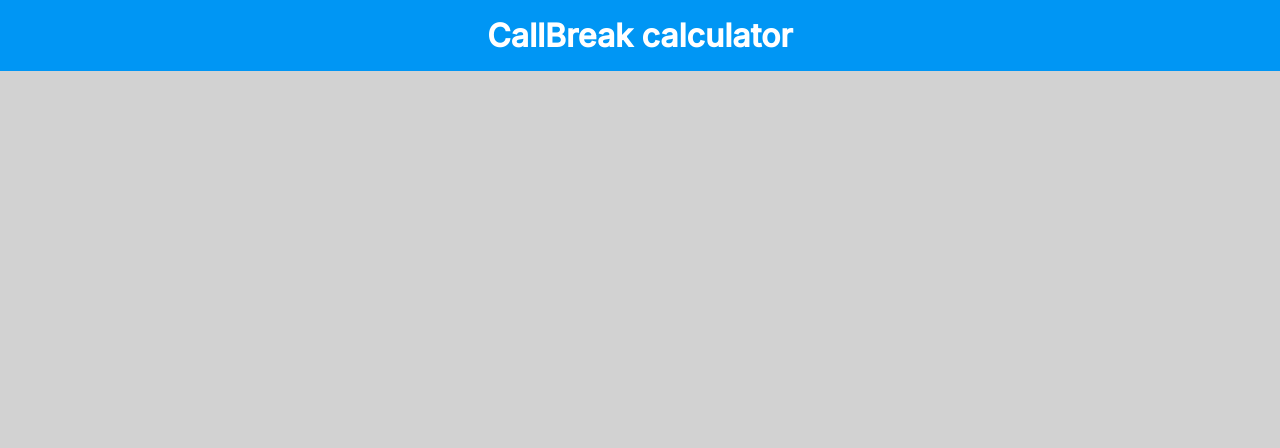
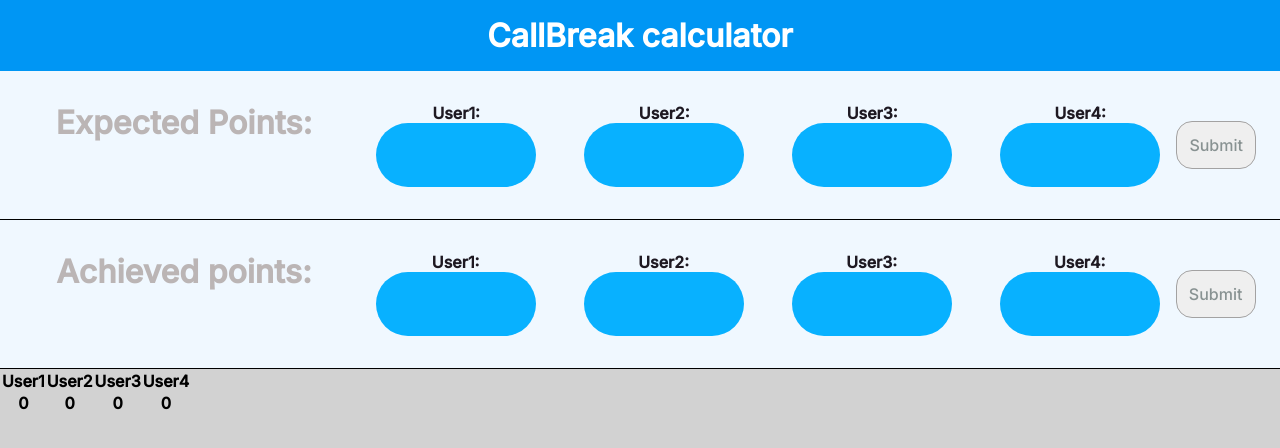
Before and after one commit to samratcodes/Callbreak_calculator, a plain HTML site: page index.html in a window 1280 px wide. Drawn offline with Linux system fonts and the light colour scheme.

Commit message:
Feat: input section

```diff
--- a/index.html
+++ b/index.html
@@ -13,6 +13,78 @@
     <Header>
         <div class="Headertext"> CallBreak calculator </div>
     </Header>
+    <div class="main">
+   <div class="maininput">
+    <div class="expectedinput">
+     <div class="expectedpoints">
+        Expected Points:
+     </div>
+    <form >
+       <div class="user1 user" >
+        <label for="user1">User1:</label>
+        <input type="number" name="user1" id="user1">
+        </div>
+        <div class="user2 user">
+         <label for="user2">User2:</label>
+        <input type="number" name="user2" id="user2">
+        </div>
+         <div class="user3 user">
+         <label for="user3">User3:</label>
+        <input type="number" name="user3" id="user3">
+        </div>
+         <div class="user4 user">
+         <label for="user4">User4:</label>
+        <input type="number" name="user4" id="user4">
+        </div>
+        <button type="submit">Submit</button>
+    </form>
+   </div>
+    <div class="Achievedinput ">
+     <div class="Achievedpoints">
+          Achieved points:
+     </div>
+    <form >
+       <div class="user1 user" >
+        <label for="user1">User1:</label>
+        <input type="number" name="user1" id="user1">
+        </div>
+        <div class="user2 user">
+         <label for="user2">User2:</label>
+        <input type="number" name="user2" id="user2">
+        </div>
+         <div class="user3 user">
+         <label for="user3">User3:</label>
+        <input type="number" name="user3" id="user3">
+        </div>
+         <div class="user4 user">
+         <label for="user4">User4:</label>
+        <input type="number" name="user4" id="user4">
+        </div>
+        <button type="submit">Submit</button>
+    </form>
+   </div>
+   </div>
+   <div class="pointstable">
+    <table>
+        <thead>
+         <tr>
+            <th>User1</th>
+             <th>User2</th>
+              <th>User3</th>
+               <th>User4</th>
+         </tr>
+        </thead>
+        <tbody>
+            <tr>
+                <th>0</th>
+                <th>0</th>
+                <th>0</th>
+                <th>0</th>
+            </tr>
+        </tbody>
+    </table>
+   </div>
+   </div>
     <script src="script.js"></script>
 </body>
 </html>
--- a/style.css
+++ b/style.css
@@ -1,6 +1,7 @@
 
 *{padding: 0;
     margin: 0;
+      font-family: 'Inter', sans-serif;
 }body{
     height: 100vh;
 background-color:rgb(210, 210, 210);
@@ -14,7 +15,70 @@ Header{
 .Headertext{
     font-size: 2rem;
     color: rgb(255, 255, 255);
-    font-family: 'Inter', sans-serif;
 font-weight:800;
 
 }
+form{
+    display: flex;
+    align-items: center;
+
+}
+input{
+    margin:0rem 1rem;
+    height: 4rem;
+    width: 10rem;
+    background-color: rgb(8, 177, 255);
+    border: none;
+    border-radius:2rem;
+    font-size: 2rem;
+    display: flex;
+    justify-content: center;
+    transition: 500ms;
+}
+input:hover{
+    background-color: rgb(157, 171, 171);
+    border: none;
+}
+input:focus{
+    border-radius:1rem;
+     background-color: rgb(202, 220, 220);
+}
+
+
+.user{
+    display: flex;
+    flex-direction: column;
+    justify-content: center;
+    align-items: center;
+    margin-left: 1rem;
+    color: beige;
+    font-weight: 700;
+    font-size: 1rem;
+}
+.expectedinput,.Achievedinput{
+    display: flex;
+     color: rgb(187, 181, 181);
+     padding: 1rem 0rem;
+      background-color: aliceblue;
+      justify-content: center;
+      border-bottom: 1px solid black;
+}
+form{
+    padding: 1rem 0rem;
+}
+label{
+    color: rgb(30, 25, 34);
+}
+.expectedpoints , .Achievedpoints{
+    font-weight: bold;
+    padding:1rem  2rem;
+    font-size: 2rem;
+}
+button{
+    width: 5rem;
+    height: 3rem;
+    color: rgb(136, 146, 146);
+    font-size: 1rem;
+    border-radius: 1rem;
+    border: 1px solid rgb(163, 162, 162);
+}
```
